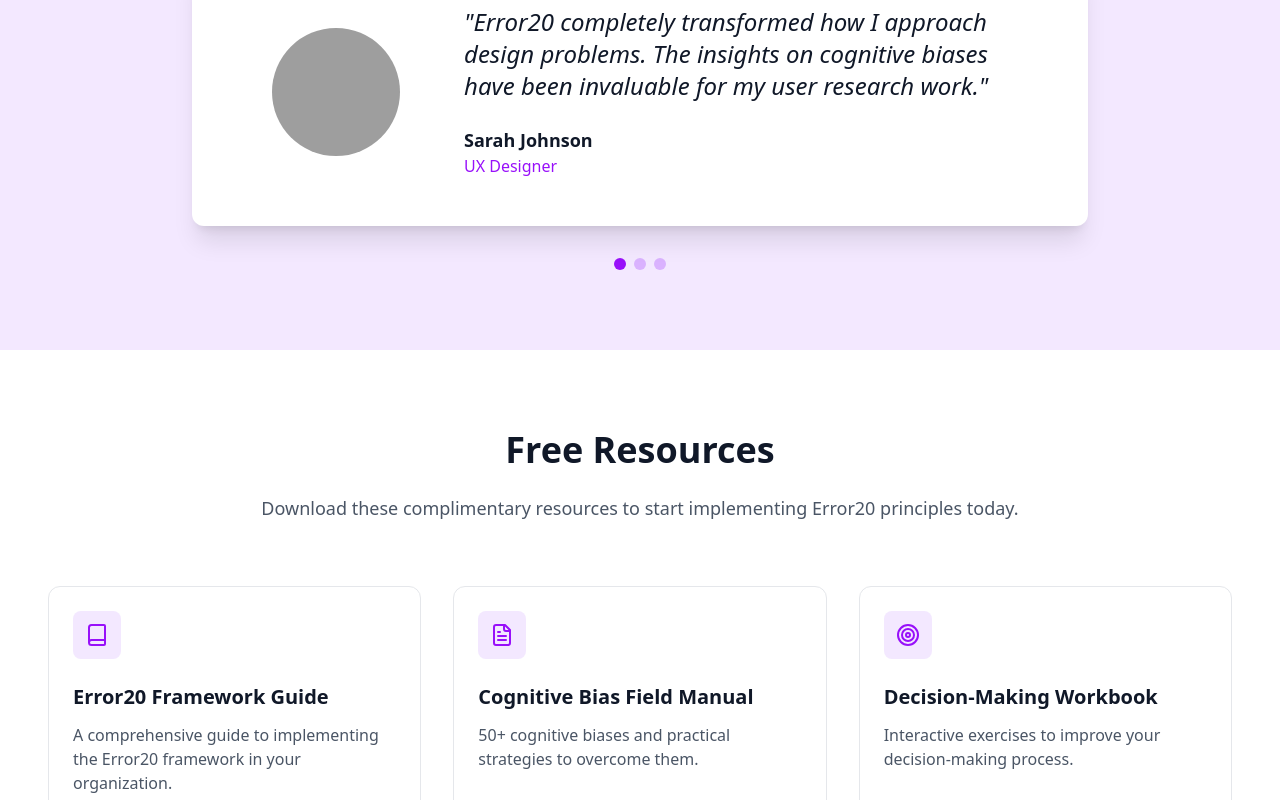
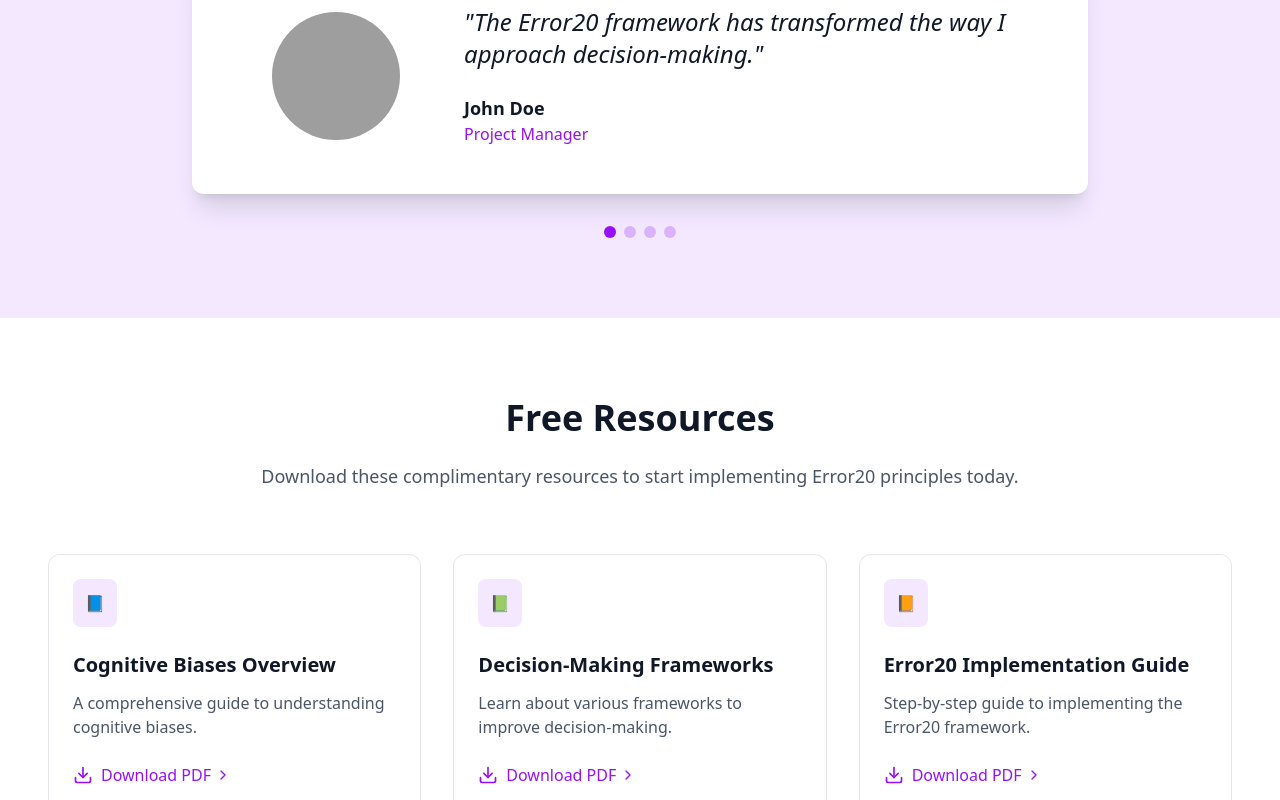
Before and after one commit to John-Salama/error20, a React (Vite) app: page / in a window 1280 px wide. Shown: the part 1840-2640 px from the top of the page. Built offline with nearby package versions, Linux system fonts and the light colour scheme; grey boxes are pictures that could not be loaded.

Commit message:
refactor: format resource, workshop, testimonial, and video data for consistency

```diff
--- a/src/App2.jsx
+++ b/src/App2.jsx
@@ -25,6 +25,12 @@
   Menu,
   X,
 } from "lucide-react";
+import navLinks from "./data/navLinks";
+import milestones from "./data/milestones";
+import testimonials from "./data/testimonials";
+import workshops from "./data/workshops";
+import videos from "./data/videos";
+import resources from "./data/resources";
 
 const Error20LandingPage = () => {
   const [activeTestimonial, setActiveTestimonial] = useState(0);
@@ -41,132 +47,6 @@
     window.addEventListener("scroll", handleScroll);
     return () => window.removeEventListener("scroll", handleScroll);
   }, []);
-
-  // Testimonials data
-  const testimonials = [
-    {
-      name: "Sarah Johnson",
-      role: "UX Designer",
-      quote:
-        "Error20 completely transformed how I approach design problems. The insights on cognitive biases have been invaluable for my user research work.",
-      image:
-        "https://images.unsplash.com/photo-1494790108377-be9c29b29330?ixlib=rb-4.0.3&ixid=M3wxMjA3fDB8MHxwaG90by1wYWdlfHx8fGVufDB8fHx8fA%3D%3D&auto=format&fit=crop&w=256&q=80",
-    },
-    {
-      name: "Michael Chen",
-      role: "Product Manager",
-      quote:
-        "As someone leading product teams, the Error20 framework has been a game-changer for our decision-making process. Highly recommended!",
-      image:
-        "https://images.unsplash.com/photo-1560250097-0b93528c311a?ixlib=rb-4.0.3&ixid=M3wxMjA3fDB8MHxwaG90by1wYWdlfHx8fGVufDB8fHx8fA%3D%3D&auto=format&fit=crop&w=256&q=80",
-    },
-    {
-      name: "Leila Washington",
-      role: "Senior Developer",
-      quote:
-        "I was skeptical at first, but Error20 has completely changed how I think about software architecture and team collaboration.",
-      image:
-        "https://images.unsplash.com/photo-1573496359142-b8d87734a5a2?ixlib=rb-4.0.3&ixid=M3wxMjA3fDB8MHxwaG90by1wYWdlfHx8fGVufDB8fHx8fA%3D%3D&auto=format&fit=crop&w=256&q=80",
-    },
-  ];
-
-  // Workshop data
-  const workshops = [
-    {
-      title: "Cognitive Biases in Design",
-      description:
-        "Learn how to identify and overcome cognitive biases in your design process.",
-      icon: <Target className="w-6 h-6" />,
-      color: "bg-purple-100",
-    },
-    {
-      title: "Error-Free Decision Making",
-      description:
-        "Master the art of making decisions without falling into common mental traps.",
-      icon: <Rocket className="w-6 h-6" />,
-      color: "bg-indigo-100",
-    },
-    {
-      title: "Creativity Beyond Limits",
-      description:
-        "Break through creative blocks using Error20's proven methodologies.",
-      icon: <PenTool className="w-6 h-6" />,
-      color: "bg-pink-100",
-    },
-    {
-      title: "Team Dynamics & Cognition",
-      description:
-        "Optimize team performance by understanding group cognitive patterns.",
-      icon: <Layers className="w-6 h-6" />,
-      color: "bg-blue-100",
-    },
-  ];
-
-  // PDF resources data
-  const pdfResources = [
-    {
-      title: "Error20 Framework Guide",
-      description:
-        "A comprehensive guide to implementing the Error20 framework in your organization.",
-      icon: <Book />,
-    },
-    {
-      title: "Cognitive Bias Field Manual",
-      description:
-        "50+ cognitive biases and practical strategies to overcome them.",
-      icon: <FileText />,
-    },
-    {
-      title: "Decision-Making Workbook",
-      description:
-        "Interactive exercises to improve your decision-making process.",
-      icon: <Target />,
-    },
-  ];
-
-  // Video preview data
-  const videoContent = [
-    {
-      title: "Understanding System 1 and System 2 Thinking",
-      description: "How our brain processes information and makes decisions.",
-      duration: "43 min",
-      thumbnail:
-        "https://images.unsplash.com/photo-1551818255-e6e10975bc17?ixlib=rb-4.0.3&ixid=M3wxMjA3fDB8MHxwaG90by1wYWdlfHx8fGVufDB8fHx8fA%3D%3D&auto=format&fit=crop&w=1740&q=80",
-    },
-    {
-      title: "Overcoming Confirmation Bias in Research",
-      description:
-        "Strategies to ensure your research isn't just confirming what you already believe.",
-      duration: "38 min",
-      thumbnail:
-        "https://images.unsplash.com/photo-1581094794329-c8112a89af12?ixlib=rb-4.0.3&ixid=M3wxMjA3fDB8MHxwaG90by1wYWdlfHx8fGVufDB8fHx8fA%3D%3D&auto=format&fit=crop&w=1740&q=80",
-    },
-    {
-      title: "The Anchoring Effect in Negotiations",
-      description:
-        "How the first number mentioned becomes an 'anchor' in negotiations and pricing decisions.",
-      duration: "45 min",
-      thumbnail:
-        "https://images.unsplash.com/photo-1558403194-611308249627?ixlib=rb-4.0.3&ixid=M3wxMjA3fDB8MHxwaG90by1wYWdlfHx8fGVufDB8fHx8fA%3D%3D&auto=format&fit=crop&w=1740&q=80",
-    },
-  ];
-
-  // Milestone data
-  const milestones = [
-    { number: "20+", label: "Cognitive Biases Addressed" },
-    { number: "10k+", label: "Professionals Trained" },
-    { number: "94%", label: "Implementation Success Rate" },
-  ];
-
-  // Navigation links
-  const navLinks = [
-    { name: "Home", href: "#home" },
-    { name: "Impact", href: "#milestones" },
-    { name: "Testimonials", href: "#testimonials" },
-    { name: "Resources", href: "#resources" },
-    { name: "Videos", href: "#videos" },
-    { name: "Workshops", href: "#workshops" },
-  ];
 
   return (
     <div className="bg-purple-50 text-gray-900 font-inter">
@@ -551,7 +431,7 @@
           </p>
 
           <div className="grid grid-cols-1 md:grid-cols-3 gap-8">
-            {pdfResources.map((resource, index) => (
+            {resources.map((resource, index) => (
               <motion.div
                 key={index}
                 initial={{ y: 30, opacity: 0 }}
@@ -602,8 +482,8 @@
                 viewport={{ once: true }}
               >
                 <img
-                  src={videoContent[activeVideo].thumbnail}
-                  alt={videoContent[activeVideo].title}
+                  src={videos[activeVideo].thumbnail}
+                  alt={videos[activeVideo].title}
                   className="w-full h-full object-cover opacity-80"
                 />
                 <div className="absolute inset-0 flex items-center justify-center">
@@ -617,14 +497,14 @@
                 <div className="absolute bottom-0 left-0 right-0 bg-gradient-to-t from-black to-transparent p-6">
                   <div className="text-white">
                     <h3 className="text-xl md:text-2xl font-bold mb-2">
-                      {videoContent[activeVideo].title}
+                      {videos[activeVideo].title}
                     </h3>
                     <div className="flex items-center space-x-2">
                       <span className="bg-purple-600 text-white px-3 py-1 rounded-full text-sm">
-                        {videoContent[activeVideo].duration}
+                        {videos[activeVideo].duration}
                       </span>
                       <span className="text-gray-300">
-                        {videoContent[activeVideo].description}
+                        {videos[activeVideo].description}
                       </span>
                     </div>
                   </div>
@@ -648,7 +528,7 @@
               </motion.div>
 
               <div className="space-y-4">
-                {videoContent.map((video, index) => (
+                {videos.map((video, index) => (
                   <motion.div
                     key={index}
                     initial={{ y: 20, opacity: 0 }}
--- a/src/data/testimonials.js
+++ b/src/data/testimonials.js
@@ -2,27 +2,31 @@
   {
     name: "John Doe",
     role: "Project Manager",
-    quote: "The Error20 framework has transformed the way I approach decision-making.",
-    image: "path/to/john_doe_image.jpg"
+    quote:
+      "The Error20 framework has transformed the way I approach decision-making.",
+    image: "path/to/john_doe_image.jpg",
   },
   {
     name: "Jane Smith",
     role: "Data Analyst",
-    quote: "I never realized how much cognitive biases affected my work until I started using Error20.",
-    image: "path/to/jane_smith_image.jpg"
+    quote:
+      "I never realized how much cognitive biases affected my work until I started using Error20.",
+    image: "path/to/jane_smith_image.jpg",
   },
   {
     name: "Emily Johnson",
     role: "UX Designer",
-    quote: "Error20 helped me identify biases in my design process, leading to better user experiences.",
-    image: "path/to/emily_johnson_image.jpg"
+    quote:
+      "Error20 helped me identify biases in my design process, leading to better user experiences.",
+    image: "path/to/emily_johnson_image.jpg",
   },
   {
     name: "Michael Brown",
     role: "Software Engineer",
-    quote: "The insights gained from Error20 have been invaluable in my career.",
-    image: "path/to/michael_brown_image.jpg"
-  }
+    quote:
+      "The insights gained from Error20 have been invaluable in my career.",
+    image: "path/to/michael_brown_image.jpg",
+  },
 ];
 
 export default testimonials;
```
Also changed, not shown: src/data/resources.js (+4 -4 lines), src/data/videos.js (+10 -7 lines), src/data/workshops.js (+6 -3 lines).
